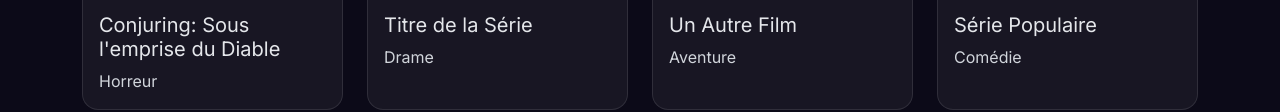
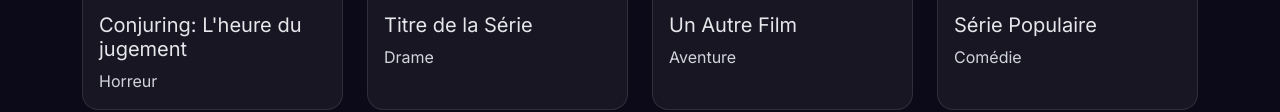
Before and after one commit to Brencmoi/film, a plain HTML site: page index.html in a window 1280 px wide. Shown: the part 815-927 px from the top of the page. Drawn offline with nearby package versions, Linux system fonts and the light colour scheme.

Commit message:
Update index.html

```diff
--- a/index.html
+++ b/index.html
@@ -238,12 +238,12 @@
                 Exemple: href="https://www.themoviedb.org/movie/155-the-dark-knight"
                 target="_blank" ouvre le lien dans un nouvel onglet.
             -->
-            <div class="col-12 col-md-6 col-lg-3 media-card" data-category="film" data-title="Conjuring: Sous l'emprise du Diable">
+            <div class="col-12 col-md-6 col-lg-3 media-card" data-category="film" data-title="Conjuring: L'heure du jugement">
                 <a href="https://malgrim.com/jds8d3xqp22n/b/malgrim/15917343152" target="_blank" class="card-link">
                     <div class="card">
-                        <img src="https://fr.web.img6.acsta.net/c_310_420/img/4d/64/4d64cf354d2f787d39be9c3b64d8292b.jpg" class="card-img-top" alt="Affiche du film Conjuring: Sous l'emprise du Diable">
+                        <img src="https://fr.web.img6.acsta.net/c_310_420/img/4d/64/4d64cf354d2f787d39be9c3b64d8292b.jpg" class="card-img-top" alt="Affiche du film Conjuring: L'heure du jugement">
                         <div class="card-body">
-                            <h5 class="card-title">Conjuring: Sous l'emprise du Diable</h5>
+                            <h5 class="card-title">Conjuring: L'heure du jugement</h5>
                             <p class="card-text">Horreur</p>
                         </div>
                     </div>
```
